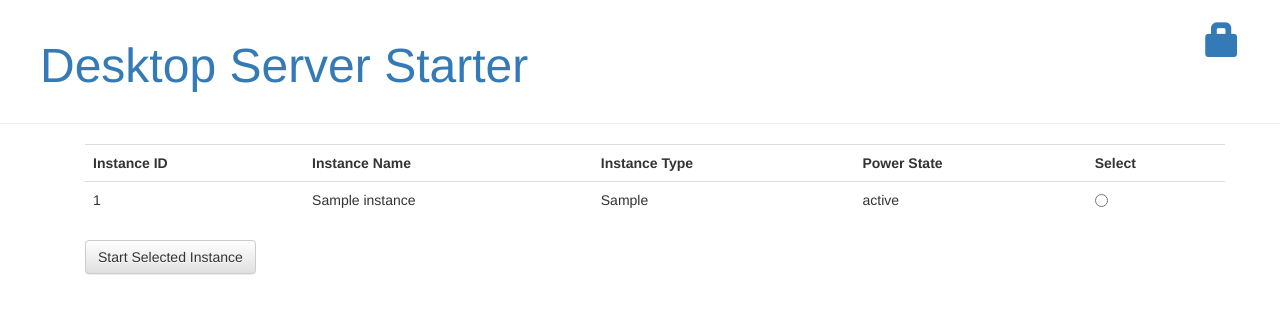
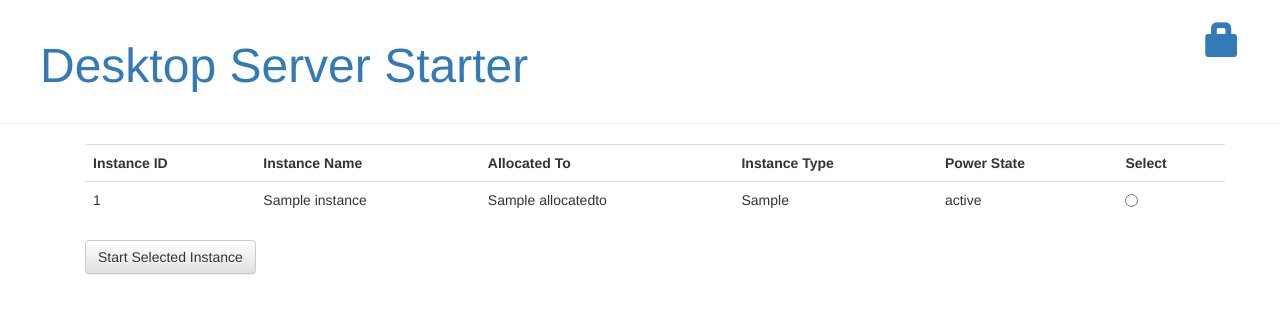
Before and after one commit to dicconb/ec2manager, a Django app: template startstop/templates/startstop/list_EC2_instances.html in a window 1280 px wide. Shown: the top 314 px of the page. Run offline with Django 3.2, Linux system fonts and the light colour scheme; the template is opened without the code that fills it: most values are stand-ins (such as "Sample title", 1, 10 or a date in 2020); some libraries are stand-ins or nearby versions.

Commit message:
added an additional tag

```diff
--- a/helpers/util.py
+++ b/helpers/util.py
@@ -28,6 +28,7 @@ def listInstances(region, nameregex='^.*$'):
         if re.match (nameregex, tags['Name']):
             parsedinstance = ParsedEC2Instance()
             parsedinstance.name = tags['Name']
+            parsedinstance.allocatedto = tags['allocatedto']
             parsedinstance.id = instance.id
             parsedinstance.instance_type = instance.instance_type
             parsedinstance.powerState = instance.state['Name']
--- a/startstop/templates/startstop/list_EC2_instances.html
+++ b/startstop/templates/startstop/list_EC2_instances.html
@@ -5,12 +5,13 @@
 <form method="POST" action="{% url 'start_instance' %}">{% csrf_token %}
 <table class="table">
 <tr>
-	<th>Instance ID</th><th>Instance Name</th><th>Instance Type</th><th>Power State</th><th>Select</th>
+	<th>Instance ID</th><th>Instance Name</th><th>Allocated To</th><th>Instance Type</th><th>Power State</th><th>Select</th>
 </tr>
 {% for instance in instances %}
 <tr>
 	<td>{{ instance.id }}</td>
 	<td>{{ instance.name }}</td>
+	<td>{{ instance.allocatedto }}</td>
 	<td>{{ instance.instance_type}}</td>
 	<td>{{ instance.powerState}}</td>
 	<td><input type="radio" name="instanceid" value="{{ instance.id }}" /></td>
```
